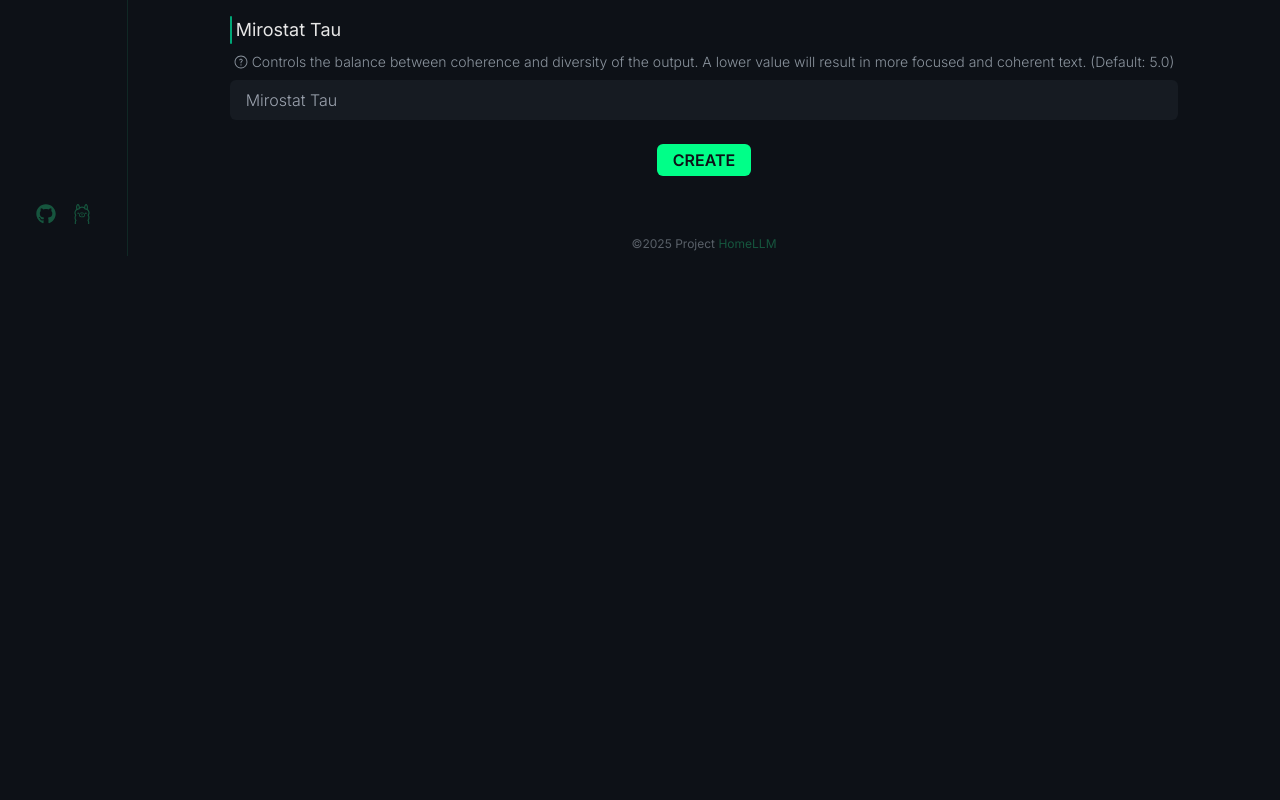
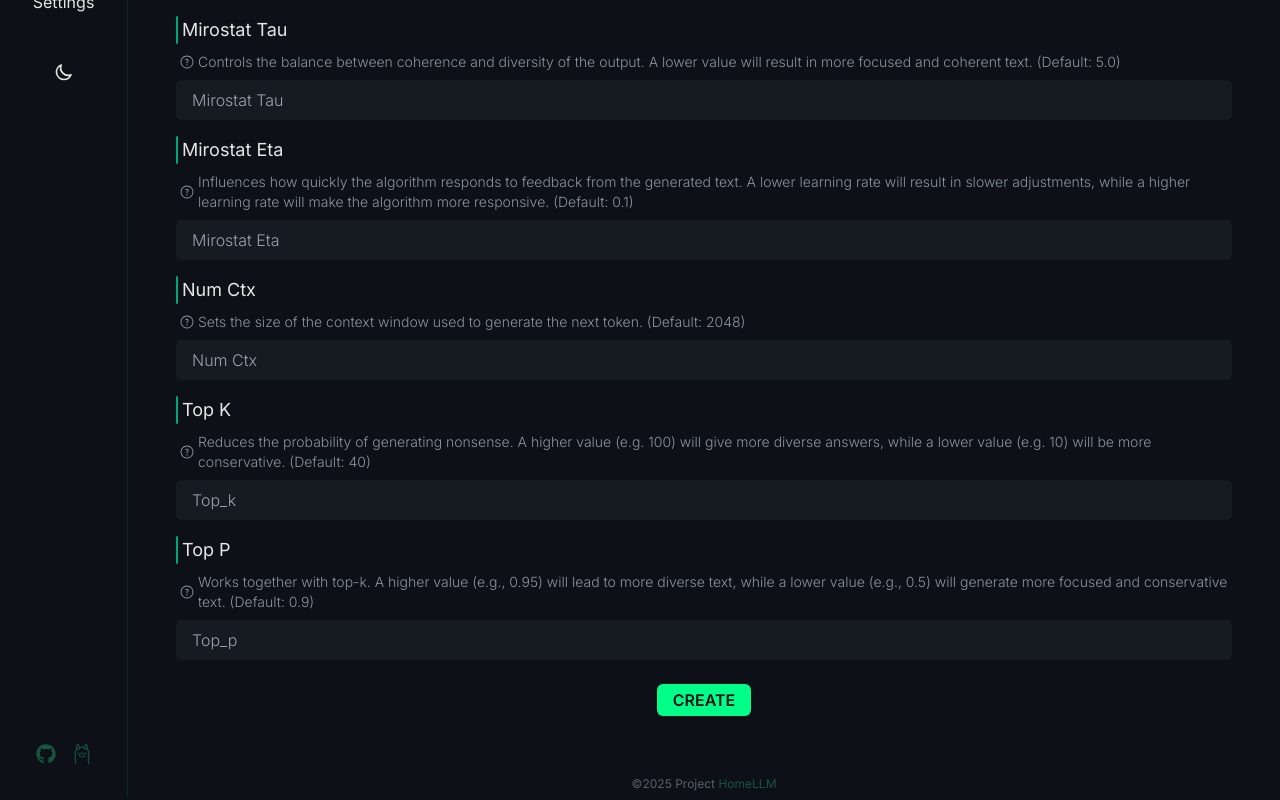
Before and after one commit to Utopiality7/HomeLLM, a Next.js app: page /models/create in a window 1280 px wide. Shown: the part 872-1672 px from the top of the page. Before the commit the page ends 1132 px from the top, so only its background shows below. Built offline with nearby package versions, Linux system fonts and the light colour scheme.

Commit message:
added more parameters, basic work done, able to create models

```diff
--- a/app/components/CreateModelForm.tsx
+++ b/app/components/CreateModelForm.tsx
@@ -3,14 +3,20 @@
 import CreateModelInput from './CreateModelInput';
 import { useForm, SubmitHandler } from 'react-hook-form';
 import { motion } from 'framer-motion';
+import { useState } from 'react';
+import TinySpinner from './TinySpinner';
 
 export interface CreateModel {
 	from: string;
 	model: string;
 	system?: string;
-	seed?: string;
-	temperature?: string;
-	mirostat_tau?: string;
+	seed?: string | number;
+	temperature?: string | number;
+	mirostat_tau?: string | number;
+	num_ctx?: string | number;
+	mirostat_eta?: string | number;
+	top_k?: string | number;
+	top_p?: string | number;
 }
 
 export default function CreateModelForm() {
@@ -20,19 +26,52 @@ export default function CreateModelForm() {
 		formState: { errors },
 	} = useForm<CreateModel>();
 
+	const [isLoading, setLoading] = useState<boolean>(false);
+
 	const onSubmit: SubmitHandler<CreateModel> = async data => {
-		console.log(data);
+		// process data for unused values
+		const processedData: Record<string, string | number> = Object.entries(
+			data
+		).reduce(
+			(acc, [key, value]) => {
+				if (value && value.trim().length) {
+					if (
+						[
+							'temperature',
+							'seed',
+							'mirostat_tau',
+							'num_ctx',
+							'top_k',
+							'top_p',
+							'mirostat_eta',
+						].includes(key)
+					) {
+						acc[key] = parseFloat(value);
+						console.log('HERE', acc[key]);
+					} else {
+						acc[key] = value;
+					}
+				}
+				return acc;
+			},
+			{} as Record<string, string | number>
+		);
+
+		// console.log(processedData);
+
+		try {
+			const { model, from, system = null, ...rest } = processedData;
+			// console.log(rest);
+			setLoading(true);
 			const result = await fetch('http://localhost:11434/api/create', {
 				headers: { 'Content-Type': 'application/json' },
 				method: 'POST',
 				body: JSON.stringify({
-				model: data.model.trim(),
-				from: data.from.trim(),
-				system: data.system ? data.system.trim() : '',
+					model: model,
+					from: from,
+					system: system,
 					parameters: {
-					temperature: Number(data.temperature),
-					seed: Number(data.seed),
-					mirostat_tau: Number(data.mirostat_tau),
+						...rest,
 					},
 				}),
 			});
@@ -44,6 +83,12 @@ export default function CreateModelForm() {
 			window.alert('MODEL CREATED');
 
 			console.log(result);
+		} catch (err: any) {
+			console.error(err);
+			window.alert(err.message);
+		} finally {
+			setLoading(false);
+		}
 	};
 
 	return (
@@ -114,15 +159,50 @@ export default function CreateModelForm() {
 				placeholder="mirostat tau"
 				name="mirostat tau"
 			/>
+			<CreateModelInput
+				register={register}
+				description="Influences how quickly the algorithm responds to feedback from the generated text. A lower learning rate will result in slower adjustments, while a higher learning rate will make the algorithm more responsive. (Default: 0.1)"
+				id="mirostat_eta"
+				placeholder="mirostat eta"
+				name="mirostat eta"
+			/>
+			<CreateModelInput
+				register={register}
+				description="Sets the size of the context window used to generate the next token. (Default: 2048)"
+				id="num_ctx"
+				placeholder="Num ctx"
+				name="Num Ctx"
+			/>
+			<CreateModelInput
+				register={register}
+				description="Reduces the probability of generating nonsense. A higher value (e.g. 100) will give more diverse answers, while a lower value (e.g. 10) will be more conservative. (Default: 40)"
+				id="top_k"
+				placeholder="top_k"
+				name="top k"
+			/>
+			<CreateModelInput
+				register={register}
+				description="Works together with top-k. A higher value (e.g., 0.95) will lead to more diverse text, while a lower value (e.g., 0.5) will generate more focused and conservative text. (Default: 0.9)"
+				id="top_p"
+				placeholder="top_p"
+				name="top p"
+			/>
 
+			{/* loading */}
+			{isLoading && (
+				<div className="flex justify-center">
+					<TinySpinner />
+				</div>
+			)}
 			<motion.button
+				disabled={isLoading}
 				whileHover={{ scale: 0.95 }}
 				whileTap={{ scale: 0.9 }}
 				transition={{ duration: 0.15 }}
 				type="submit"
-				className="mx-auto mb-4 mt-2 rounded-md bg-lightPrimary px-4 py-1 font-semibold text-lightBg dark:bg-darkPrimary dark:text-darkBg"
+				className="mx-auto mb-4 mt-2 rounded-md bg-lightPrimary px-4 py-1 font-semibold uppercase text-lightBg dark:bg-darkPrimary dark:text-darkBg"
 			>
-				CREATE
+				Create
 			</motion.button>
 		</form>
 	);
```
Lines whose indentation alone changed are shown as unchanged.
